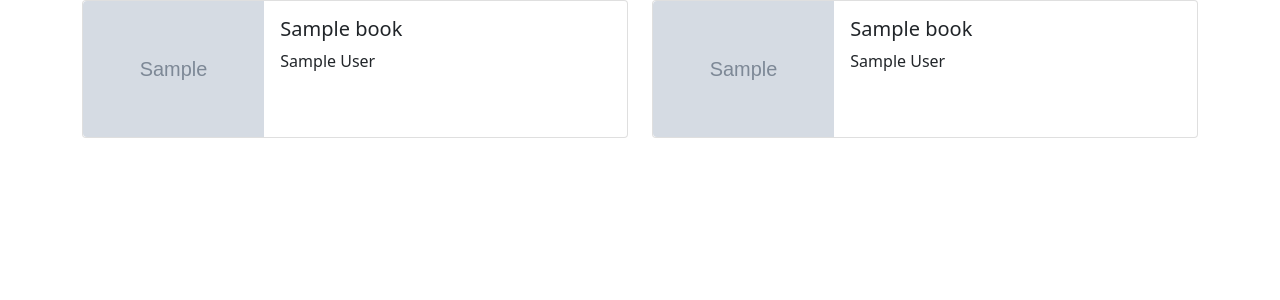
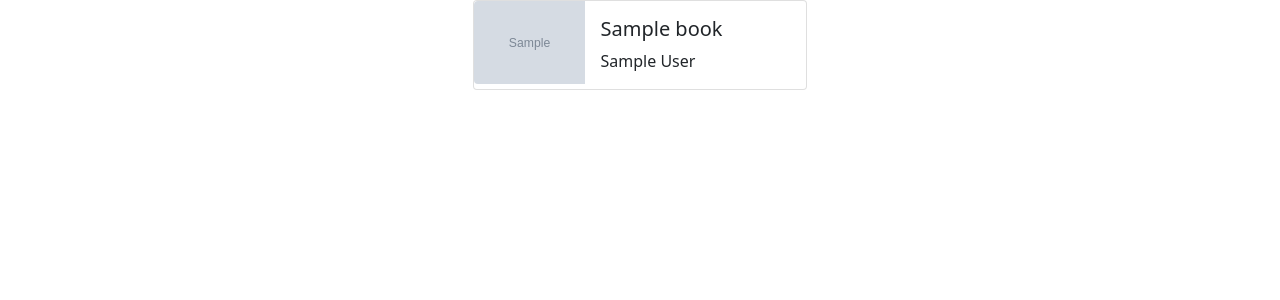
Before and after one commit to romanvolodin/dvmn_parse_book_library, a Python web app: template templates/index.html in a window 1280 px wide. Shown: the top 300 px of the page. Run offline with Jinja, Linux system fonts and the light colour scheme; the template is opened without the code that fills it: most values are stand-ins (such as "Sample title", 1, 10 or a date in 2020); grey boxes marked "Sample" are stand-in pictures.

Commit message:
Replace columns with flex

```diff
--- a/render.py
+++ b/render.py
@@ -2,7 +2,6 @@
 
 from jinja2 import Environment, FileSystemLoader, select_autoescape
 from livereload import Server, shell
-from more_itertools import chunked
 
 
 def on_reload():
@@ -12,15 +11,12 @@
     for book in books:
         book["img_src"] = book["img_src"].replace("scifi_books/", "")
 
-    books = list(chunked(books, 12))
-    books1, books2 = books
-
     env = Environment(
         loader=FileSystemLoader("./templates"),
         autoescape=select_autoescape(["html", "xml"]),
     )
     template = env.get_template("index.html")
-    page = template.render({"books1": books1, "books2": books2})
+    page = template.render({"books": books})
 
     with open("scifi_books/index.html", "w") as file:
         file.write(page)
--- a/templates/index.html
+++ b/templates/index.html
@@ -12,27 +12,9 @@
 <body>
     <div class="container">
         <div class="row">
-            <div class="col-6">
-                {% for book in books1 %}
-                <div class="card mb-3">
-                    <div class="row g-0">
-                        <div class="col-md-4">
-                            <img src="{{ book.img_src }}" class="img-fluid rounded-start"
-                                alt="Обложка для книги {{ book.title }}">
-                        </div>
-                        <div class="col-md-8">
-                            <div class="card-body">
-                                <h5 class="card-title">{{ book.title }}</h5>
-                                <p class="card-text">{{ book.author }}</p>
-                            </div>
-                        </div>
-                    </div>
-                </div>
-                {% endfor %}
-            </div>
-            <div class="col-6">
-                {% for book in books2 %}
-                <div class="card mb-3">
+            <div class="col-12 d-flex flex-wrap justify-content-center gap-3">
+                {% for book in books %}
+                <div class="card" style="width: 30%">
                     <div class="row g-0">
                         <div class="col-md-4">
                             <img src="{{ book.img_src }}" class="img-fluid rounded-start"
```
